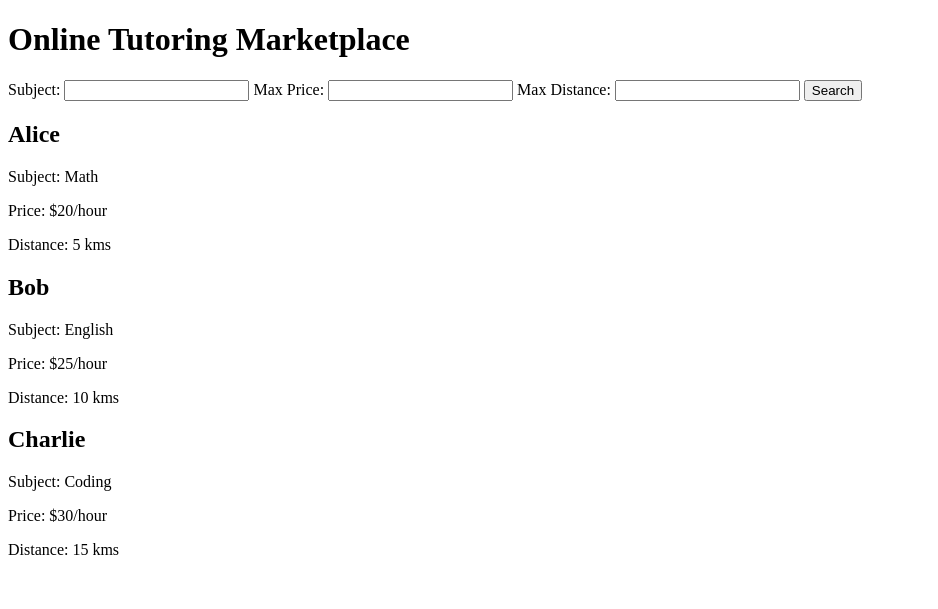
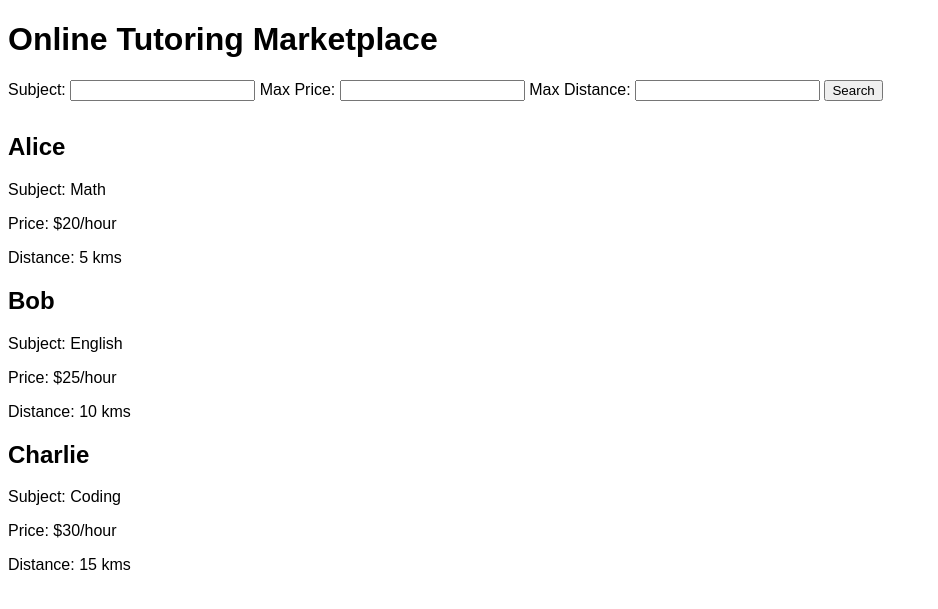
Before and after one commit to nexuspcs/TutorFinderConcept, a PHP site: page / in a window 1280 px wide. Shown: the top 609 px of the page, without its empty margins (0-938 px from the left). Run offline with PHP 8.4, Linux system fonts and the light colour scheme.

Commit message:
Update index.php

```diff
--- a/index.php
+++ b/index.php
@@ -5,7 +5,25 @@
     <title>Online Tutoring Marketplace</title>
     <!-- Add CSS and JS links here -->
 </head>
+<style>
+     body {
+            font-family: Arial, sans-serif;
+        }
 
+        form {
+            margin-bottom: 2em;
+        }
+
+        .tutor {
+            border: 1px solid #ddd;
+            padding: 1em;
+            margin-bottom: 1em;
+        }
+
+        .tutor h2 {
+            margin-top: 0;
+        }
+</style>
 <body>
     <h1>Online Tutoring Marketplace</h1>
     <form action="index.php" method="post">
```
